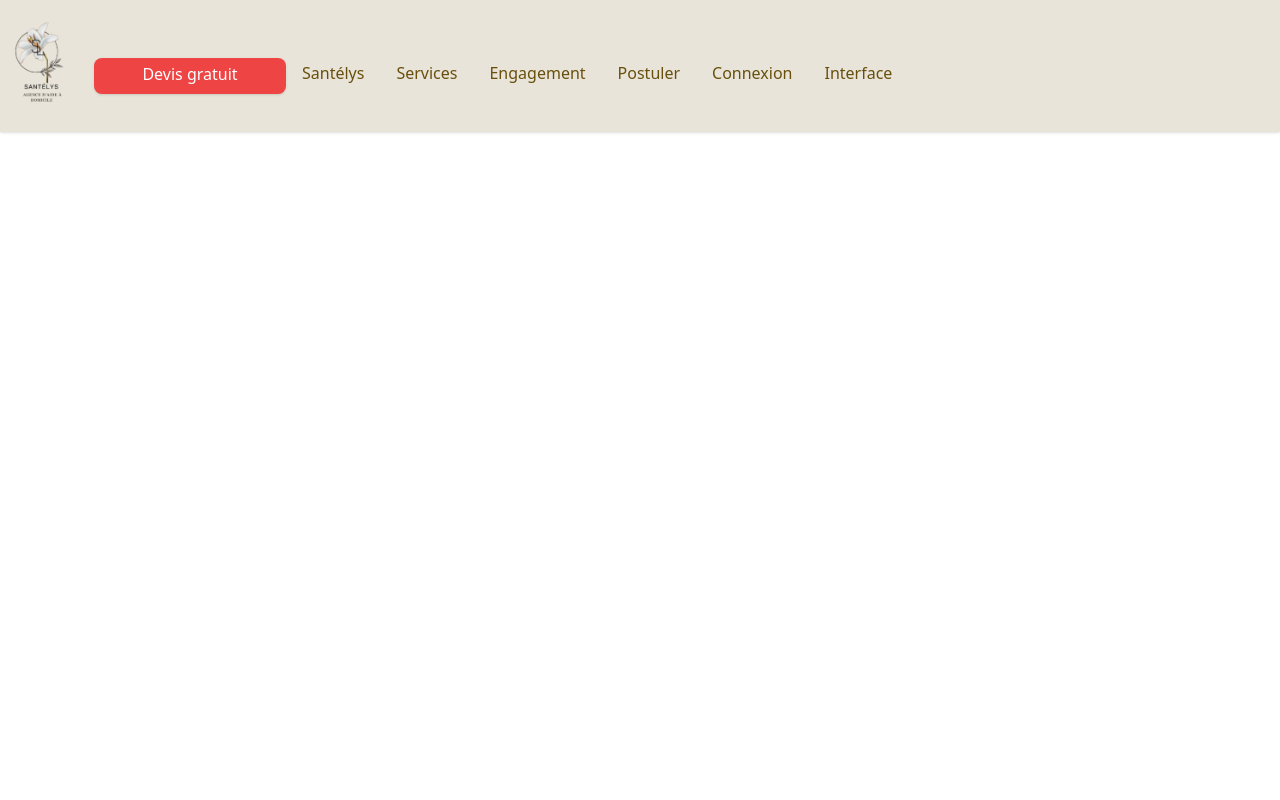
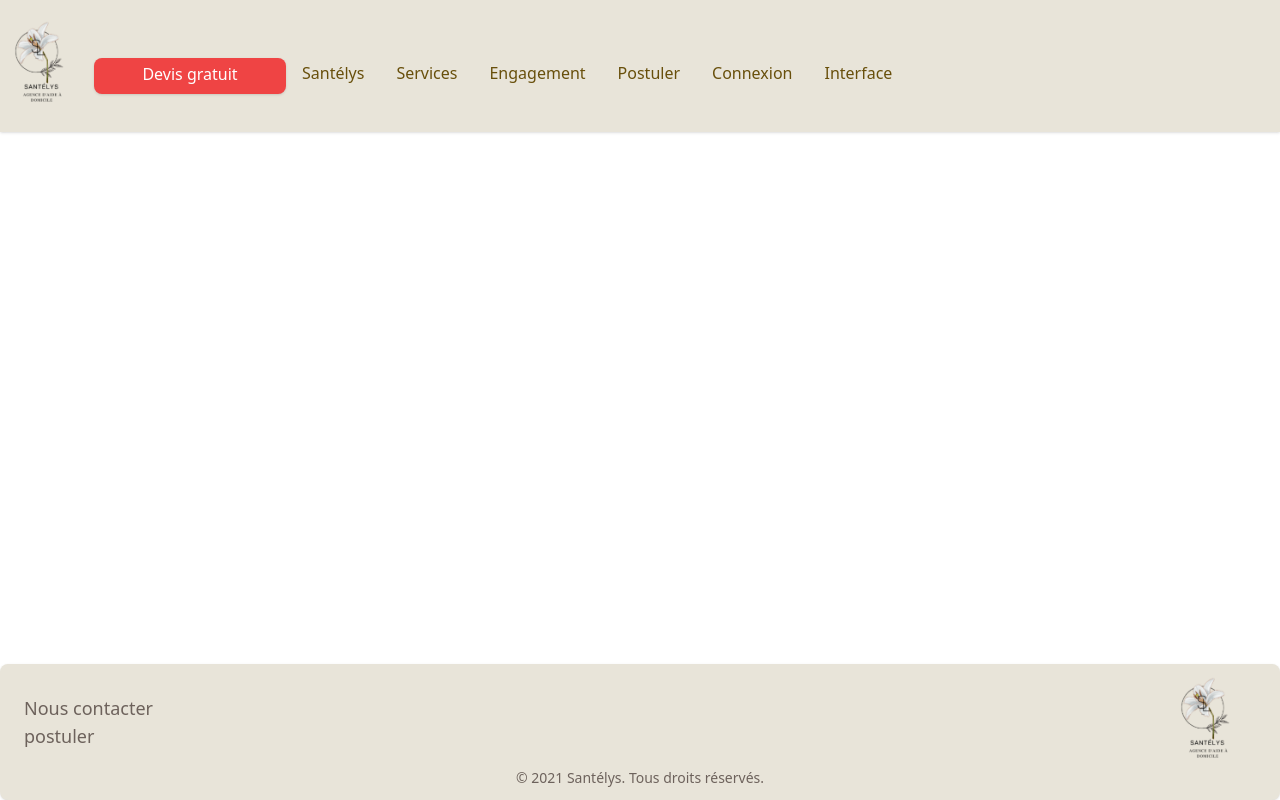
Before and after one commit to ElMost/projetTitreFront, a React (Create React App) app: page / in a window 1280 px wide. Built offline with nearby package versions, Linux system fonts and the light colour scheme.

Commit message:
mise en place du footer et des liens  contact et postuler

```diff
--- a/src/App.tsx
+++ b/src/App.tsx
@@ -1,6 +1,7 @@
 import React from 'react';
 import Navbar from '../src/components/navbar/Navbar';
 import { BrowserRouter, Routes, Route } from 'react-router-dom';
+import Footer from './components/footer/Footer';
 
 function App() {
   return (
@@ -9,6 +10,7 @@ function App() {
     <Routes>
       {/* <Route path="/" element={<Home />} /> */}
     </Routes>
+    <Footer/>
 
   </BrowserRouter>
   )
--- /dev/null
+++ b/src/components/footer/Footer.tsx
@@ -0,0 +1,31 @@
+import React from 'react';
+import { NavLink } from 'react-router-dom';
+import logo from '../../assets/logo.png';
+
+const Footer = () => {
+  return (
+    <footer className=" bottom-0 fixed  overflow-hidden  w-full    bg-[#E8E4D9] rounded-lg shadow md:px-6 md:py-3  mt-15">
+      <div className="flex sm:items-center justify-between">
+        <ul className=" items-center mb-6 text-lg text-[#6D625C] justify-center sm:mb-0 ">
+          <li className="hover:text-xl lg:hover:text-2xl">
+            {' '}
+            <NavLink to="contact ">Nous contacter </NavLink>
+          </li>
+
+          <li className="hover:text-xl lg:hover:text-2xl">
+            <NavLink to="postuler">postuler</NavLink>
+          </li>
+        </ul>
+        <a href="/">
+          <img alt="Logo Santélys" width={90} height={90} src={logo} />{' '}
+        </a>
+      </div>
+      <p className="text-[#6D625C]  flex text-sm justify-center items-center w-full">
+        {' '}
+        © 2021 Santélys. Tous droits réservés.
+      </p>
+    </footer>
+  );
+};
+
+export default Footer;
```
Also changed, not shown: src/components/footer/Footer.css (added), src/components/navbar/Navbar.css (added).
